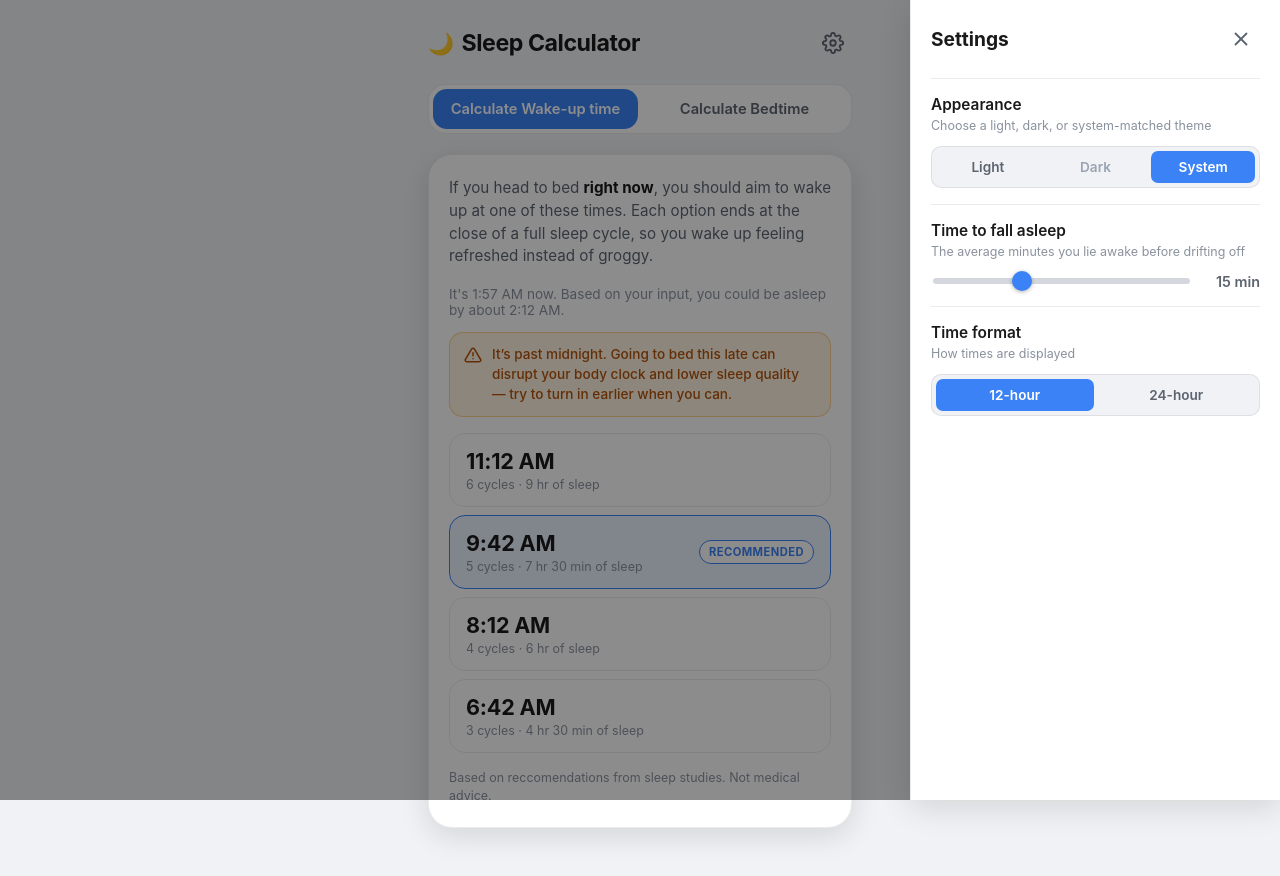
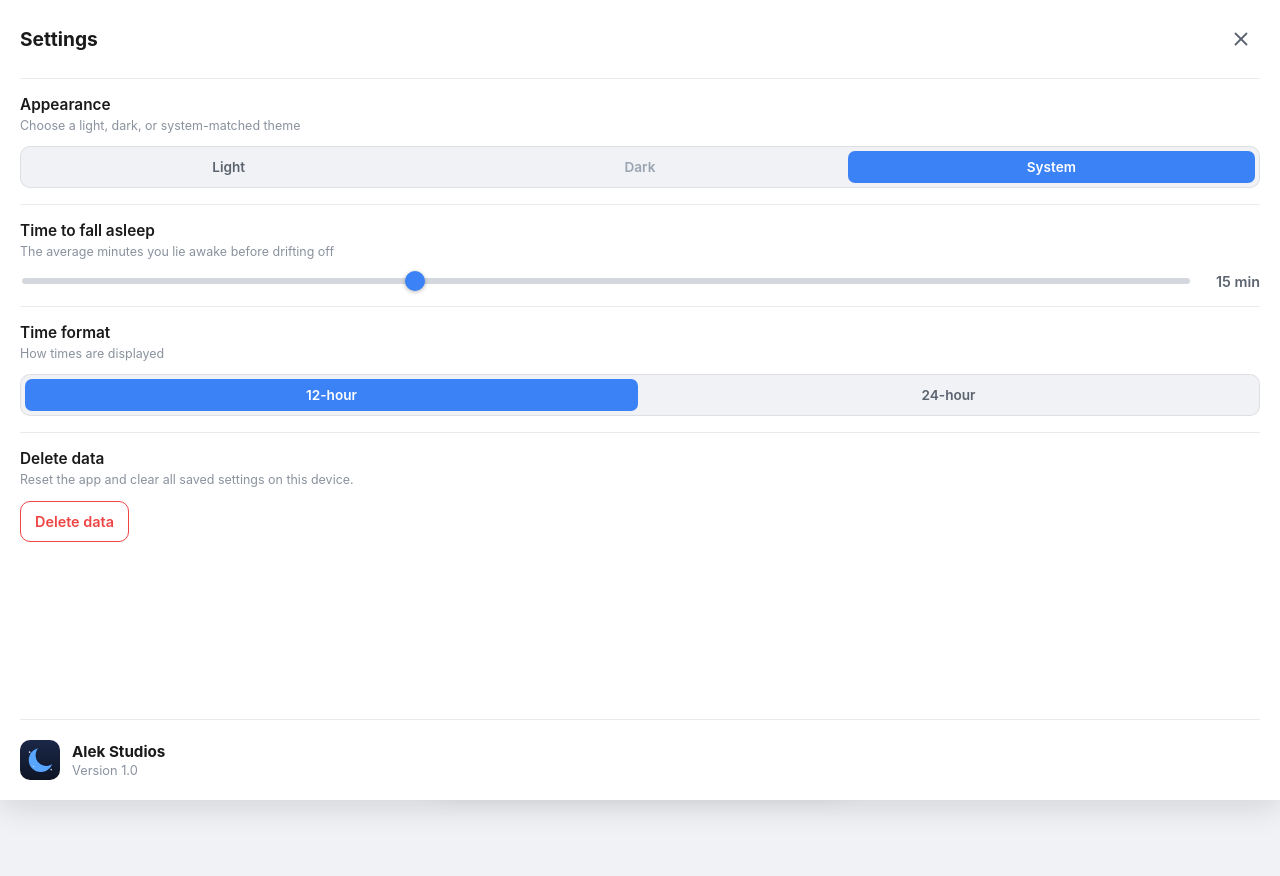
Before and after one commit to aleksandarangelov06/Sleep-Calculator, a plain HTML site: page index.html in a window 1280 px wide. Both pictures are taken after a click on the button "Settings". After the commit the page ends 830 px from the top, so only its background shows below. Drawn offline with Linux system fonts and the light colour scheme.

Commit message:
Reorganize files into folders and add settings features
- Move styles/scripts/images/docs into css/, js/, images/, docs/;
  update PWA asset paths in index.html, manifest, and service worker
- Comment app.js throughout
- Make the settings drawer full-screen with an Alek Studios footer + version
- Hide the page scrollbar and lock scroll while settings is open
- Remove the "asleep by about ..." now-line text
- Add a Delete data button that resets the app to defaults
- Bump service worker cache to v8 so installed PWAs update

```diff
--- a/styles.css
+++ b/css/styles.css
@@ -48,6 +48,14 @@ body {
   transition: background 0.25s ease, color 0.25s ease;
   -webkit-font-smoothing: antialiased;
 }
+
+/* Full-screen settings open: lock page scroll so no body scrollbar shows */
+body.drawer-open { overflow: hidden; }
+
+/* Hide the page scrollbar; scrolling still works on short windows */
+html, body { scrollbar-width: none; }        /* Firefox */
+html::-webkit-scrollbar,
+body::-webkit-scrollbar { display: none; }   /* Chrome / Safari / Edge */
 
 .app {
   max-width: 460px;
@@ -133,12 +141,6 @@ body {
   color: var(--text-dim);
 }
 .lead strong { color: var(--text); }
-
-.now-line {
-  font-size: 0.85rem;
-  color: var(--text-faint);
-  margin-bottom: 14px;
-}
 
 /* ---------- Time input ---------- */
 .field {
@@ -418,17 +420,49 @@ body {
   top: 0;
   right: 0;
   height: 100%;
-  width: min(370px, 88vw);
+  width: 100%;
   background: var(--panel-bg);
-  border-left: 1px solid var(--panel-border);
   box-shadow: var(--shadow);
   z-index: 11;
   padding: 20px;
   transform: translateX(100%);
   transition: transform 0.28s cubic-bezier(0.4, 0, 0.2, 1);
   overflow-y: auto;
+  display: flex;
+  flex-direction: column;
 }
 .drawer.open { transform: translateX(0); }
+
+/* Desktop: content fits, so hide the scrollbar (scrolling still works) */
+@media (hover: hover) and (pointer: fine) {
+  .drawer { scrollbar-width: none; }       /* Firefox */
+  .drawer::-webkit-scrollbar { display: none; } /* Chrome / Safari / Edge */
+}
+
+/* Studio credit + version, pushed to the bottom of the full-screen drawer */
+.drawer-footer {
+  margin-top: auto;
+  display: flex;
+  align-items: center;
+  gap: 12px;
+  padding-top: 20px;
+  border-top: 1px solid var(--panel-border);
+}
+.drawer-logo {
+  width: 40px;
+  height: 40px;
+  border-radius: 10px;
+  flex-shrink: 0;
+}
+.studio-name {
+  font-size: 0.95rem;
+  font-weight: 700;
+}
+.app-version {
+  font-size: 0.8rem;
+  color: var(--text-faint);
+  margin-top: 2px;
+}
 
 .drawer-head {
   display: flex;
@@ -546,4 +580,19 @@ input[type="range"]::-moz-range-thumb {
 }
 .install-btn:hover { filter: brightness(1.08); }
 
+.delete-btn {
+  font-family: inherit;
+  font-size: 0.9rem;
+  font-weight: 600;
+  color: #ef4444;
+  background: transparent;
+  border: 1px solid #ef4444;
+  border-radius: 10px;
+  padding: 11px 14px;
+  cursor: pointer;
+  align-self: flex-start;
+  transition: background 0.15s, color 0.15s;
+}
+.delete-btn:hover { background: #ef4444; color: #fff; }
+
 .hidden { display: none; }
--- a/index.html
+++ b/index.html
@@ -8,14 +8,14 @@
 
   <!-- PWA: installable to a phone home screen, works offline -->
   <link rel="manifest" href="manifest.webmanifest" />
-  <link rel="icon" type="image/svg+xml" href="pwa-icon.svg" />
-  <link rel="apple-touch-icon" href="apple-touch-icon-180x180.png" />
+  <link rel="icon" type="image/svg+xml" href="images/pwa-icon.svg" />
+  <link rel="apple-touch-icon" href="images/apple-touch-icon-180x180.png" />
   <meta name="apple-mobile-web-app-capable" content="yes" />
   <meta name="mobile-web-app-capable" content="yes" />
   <meta name="apple-mobile-web-app-status-bar-style" content="black-translucent" />
   <meta name="apple-mobile-web-app-title" content="Sleep Calc" />
 
-  <link rel="stylesheet" href="styles.css" />
+  <link rel="stylesheet" href="css/styles.css" />
 </head>
 <body>
   <div class="app">
@@ -44,7 +44,6 @@
         these times. Each option ends at the close of a full sleep cycle, so you wake up
         feeling refreshed instead of groggy.
       </p>
-      <div class="now-line" id="now-line"></div>
       <div class="sleep-warning hidden" id="wake-warning">
         <svg viewBox="0 0 24 24" width="18" height="18" fill="none" stroke="currentColor" stroke-width="2" stroke-linecap="round" stroke-linejoin="round" aria-hidden="true">
           <path d="M10.29 3.86 1.82 18a2 2 0 0 0 1.71 3h16.94a2 2 0 0 0 1.71-3L13.71 3.86a2 2 0 0 0-3.42 0z" />
@@ -164,8 +163,25 @@
       </div>
       <button class="install-btn hidden" id="install-btn">Add to home screen</button>
     </div>
+
+    <div class="setting-row column">
+      <div class="setting-text">
+        <div class="setting-label">Delete data</div>
+        <div class="setting-sub">Reset the app and clear all saved settings on this device.</div>
+      </div>
+      <button class="delete-btn" id="delete-data-btn">Delete data</button>
+    </div>
+
+    <!-- Studio credit + app version, pinned to the bottom of the drawer -->
+    <footer class="drawer-footer">
+      <img class="drawer-logo" src="images/pwa-icon.svg" alt="Alek Studios logo" width="40" height="40" />
+      <div class="drawer-footer-text">
+        <div class="studio-name">Alek Studios</div>
+        <div class="app-version">Version 1.0</div>
+      </div>
+    </footer>
   </aside>
 
-  <script src="app.js"></script>
+  <script src="js/app.js"></script>
 </body>
 </html>
--- a/app.js
+++ b/js/app.js
@@ -8,8 +8,8 @@ const STORE = {
   format: 'sleepcalc-time-format', // '12' | '24'
 };
 
-const THEMES = ['light', 'dark', 'system'];
-const darkMql = window.matchMedia('(prefers-color-scheme: dark)');
+const THEMES = ['light', 'dark', 'system']; // valid theme choices
+const darkMql = window.matchMedia('(prefers-color-scheme: dark)'); // live OS dark-mode query
 
 /* ---------- State (persisted) ---------- */
 let fallMinutes = clampInt(localStorage.getItem(STORE.fall), 0, 45, 15);
@@ -20,12 +20,14 @@ let themePref = THEMES.includes(localStorage.getItem(STORE.theme))
   : 'system'; // follow the OS by default
 
 /* ---------- Helpers ---------- */
+// Parse an int and force it into [min, max]; use fallback if not a number.
 function clampInt(raw, min, max, fallback) {
   const n = parseInt(raw, 10);
   if (Number.isNaN(n)) return fallback;
   return Math.min(max, Math.max(min, n));
 }
 
+// Format a Date's time, honoring the 12/24-hour setting.
 function formatTime(date) {
   let h = date.getHours();
   const m = date.getMinutes().toString().padStart(2, '0');
@@ -34,7 +36,7 @@ function formatTime(date) {
   }
   const period = h >= 12 ? 'PM' : 'AM';
   h = h % 12;
-  if (h === 0) h = 12;
+  if (h === 0) h = 12; // 0 and 12 both display as 12
   return `${h}:${m} ${period}`;
 }
 
@@ -44,6 +46,7 @@ function isLateBedtime(date) {
   return h >= 0 && h < 5;
 }
 
+// Turn a minute count into a readable "H hr M min".
 function formatDuration(mins) {
   const h = Math.floor(mins / 60);
   const m = mins % 60;
@@ -58,17 +61,19 @@ function effectiveTheme() {
   return themePref;
 }
 
+// Push the active theme to the page, browser UI color, and settings buttons.
 function applyTheme() {
   const theme = effectiveTheme();
   document.documentElement.setAttribute('data-theme', theme);
   const meta = document.querySelector('meta[name="theme-color"]');
-  if (meta) meta.content = theme === 'dark' ? '#000000' : '#f0f2f5';
+  if (meta) meta.content = theme === 'dark' ? '#000000' : '#f0f2f5'; // match browser chrome
   document.querySelectorAll('#theme-seg .seg-opt').forEach((b) =>
     b.classList.toggle('active', b.dataset.theme === themePref)
   );
 }
 
 /* ---------- Build a result row ---------- */
+// Make one time option card; `recommended` flags the highlighted 5-cycle pick.
 function resultRow(time, cycles, recommended) {
   const totalSleep = cycles * CYCLE_MIN;
   const row = document.createElement('div');
@@ -86,13 +91,11 @@ function resultRow(time, cycles, recommended) {
 /* ---------- Wake-up mode: sleep now ---------- */
 function renderWake() {
   const now = new Date();
-  document.getElementById('now-line').textContent =
-    `It's ${formatTime(now)} now. Based on your input, you could be asleep by about ${formatTime(new Date(now.getTime() + fallMinutes * 60000))}.`;
-
   const asleepAt = new Date(now.getTime() + fallMinutes * 60000);
   const container = document.getElementById('wake-results');
   container.innerHTML = '';
 
+  // One row per cycle option; 5 cycles (~7.5h) is the recommended pick.
   CYCLES.forEach((cycles) => {
     const wake = new Date(asleepAt.getTime() + cycles * CYCLE_MIN * 60000);
     container.appendChild(resultRow(wake, cycles, cycles === 5));
@@ -156,15 +159,44 @@ function switchTab(target) {
 }
 
 /* ---------- Settings drawer ---------- */
+// Slide the settings panel in/out and toggle the dimming overlay.
+// Also locks page scroll so the body scrollbar disappears while open.
 function openDrawer() {
   document.getElementById('drawer').classList.add('open');
   document.getElementById('overlay').classList.remove('hidden');
   document.getElementById('drawer').setAttribute('aria-hidden', 'false');
+  document.body.classList.add('drawer-open');
 }
 function closeDrawer() {
   document.getElementById('drawer').classList.remove('open');
   document.getElementById('overlay').classList.add('hidden');
   document.getElementById('drawer').setAttribute('aria-hidden', 'true');
+  document.body.classList.remove('drawer-open');
+}
+
+/* ---------- Delete data / reset ---------- */
+// Clear saved settings and return the app to its first-run defaults.
+function deleteData() {
+  if (!confirm('Delete all saved data and reset the app to defaults?')) return;
+
+  // Wipe this app's stored preferences.
+  Object.values(STORE).forEach((key) => localStorage.removeItem(key));
+
+  // Restore in-memory state to the same defaults used on first load.
+  fallMinutes = 15;
+  timeFormat = '12';
+  themePref = 'system';
+
+  // Reflect the reset across the settings UI and results.
+  applyTheme(); // also re-highlights the theme buttons
+  document.getElementById('fall-slider').value = fallMinutes;
+  document.getElementById('fall-value').textContent = fallMinutes;
+  document.querySelectorAll('#format-seg .seg-opt').forEach((b) =>
+    b.classList.toggle('active', b.dataset.fmt === timeFormat)
+  );
+  document.getElementById('wake-input').value = '07:00'; // default wake time
+  if (desktopMql.matches) { tpBuildColumns(); tpRender(); }
+  renderActive();
 }
 
 /* ---------- Wire up ---------- */
@@ -224,6 +256,9 @@ function init() {
     renderActive();
   });
 
+  // Delete data / reset to defaults
+  document.getElementById('delete-data-btn').addEventListener('click', deleteData);
+
   // Bedtime input
   document.getElementById('wake-input').addEventListener('input', renderBed);
 
@@ -250,6 +285,7 @@ const desktopMql = window.matchMedia('(hover: hover) and (pointer: fine)');
 const MIN_STEP = 5; // minute granularity in the custom columns
 let tpWired = false;
 
+// Collect the picker's DOM elements in one object.
 function tpEls() {
   return {
     input: document.getElementById('wake-input'),
@@ -277,6 +313,7 @@ function tpSetValue(h, m) {
   tpRender();
 }
 
+// Build one clickable option button for a column.
 function tpOption(label, type, value) {
   const b = document.createElement('button');
   b.type = 'button';
@@ -332,6 +369,7 @@ function tpPick(type, value) {
   tpSetValue(h, m);
 }
 
+// Mark the option matching `value` as selected within one column.
 function tpHighlight(col, value) {
   col.querySelectorAll('.time-opt').forEach((b) =>
     b.classList.toggle('selected', b.dataset.value === value)
@@ -362,6 +400,7 @@ function tpScrollSelected() {
   });
 }
 
+// Open the popup, center the selection, and watch for outside clicks.
 function tpOpen() {
   const { pop, display } = tpEls();
   pop.hidden = false;
@@ -370,6 +409,7 @@ function tpOpen() {
   tpScrollSelected();
   document.addEventListener('click', tpOutside, true);
 }
+// Close the popup and detach the outside-click listener.
 function tpClose() {
   const { pop, display } = tpEls();
   if (pop.hidden) return;
@@ -378,10 +418,12 @@ function tpClose() {
   display.setAttribute('aria-expanded', 'false');
   document.removeEventListener('click', tpOutside, true);
 }
+// Close when a click lands anywhere outside the picker.
 function tpOutside(e) {
   if (!tpEls().picker.contains(e.target)) tpClose();
 }
 
+// One-time wiring: toggle button + Escape to close.
 function tpWire() {
   const { display } = tpEls();
   display.addEventListener('click', () => (tpEls().pop.hidden ? tpOpen() : tpClose()));
@@ -413,16 +455,20 @@ function setupTimePicker() {
 }
 
 /* ---------- PWA: service worker + install ---------- */
+// True when launched as an installed app (not a browser tab).
 function isStandalone() {
   return window.matchMedia('(display-mode: standalone)').matches || window.navigator.standalone === true;
 }
+// True on iPhone/iPad/iPod (they need manual install steps).
 function isIOS() {
   return /iPad|iPhone|iPod/i.test(navigator.userAgent);
 }
+// True during local dev, where we skip caching.
 function isLocalhost() {
   return ['localhost', '127.0.0.1', '::1', '[::1]'].includes(location.hostname);
 }
 
+// Register the service worker and drive the "install app" settings row.
 function setupPWA() {
   if ('serviceWorker' in navigator) {
     if (isLocalhost()) {
@@ -478,6 +524,7 @@ function setupPWA() {
   }
 }
 
+// Boot the app once the DOM is ready.
 document.addEventListener('DOMContentLoaded', () => {
   init();
   setupPWA();
```
Also changed, not shown: sw.js (+8 -8 lines), docs/readme.txt (renamed from readme.txt), images/apple-touch-icon-180x180.png (renamed from apple-touch-icon-180x180.png), images/pwa-192x192.png (renamed from pwa-192x192.png), images/pwa-512x512.png (renamed from pwa-512x512.png), images/pwa-64x64.png (renamed from pwa-64x64.png), images/pwa-icon.svg (renamed from pwa-icon.svg), manifest.webmanifest.
